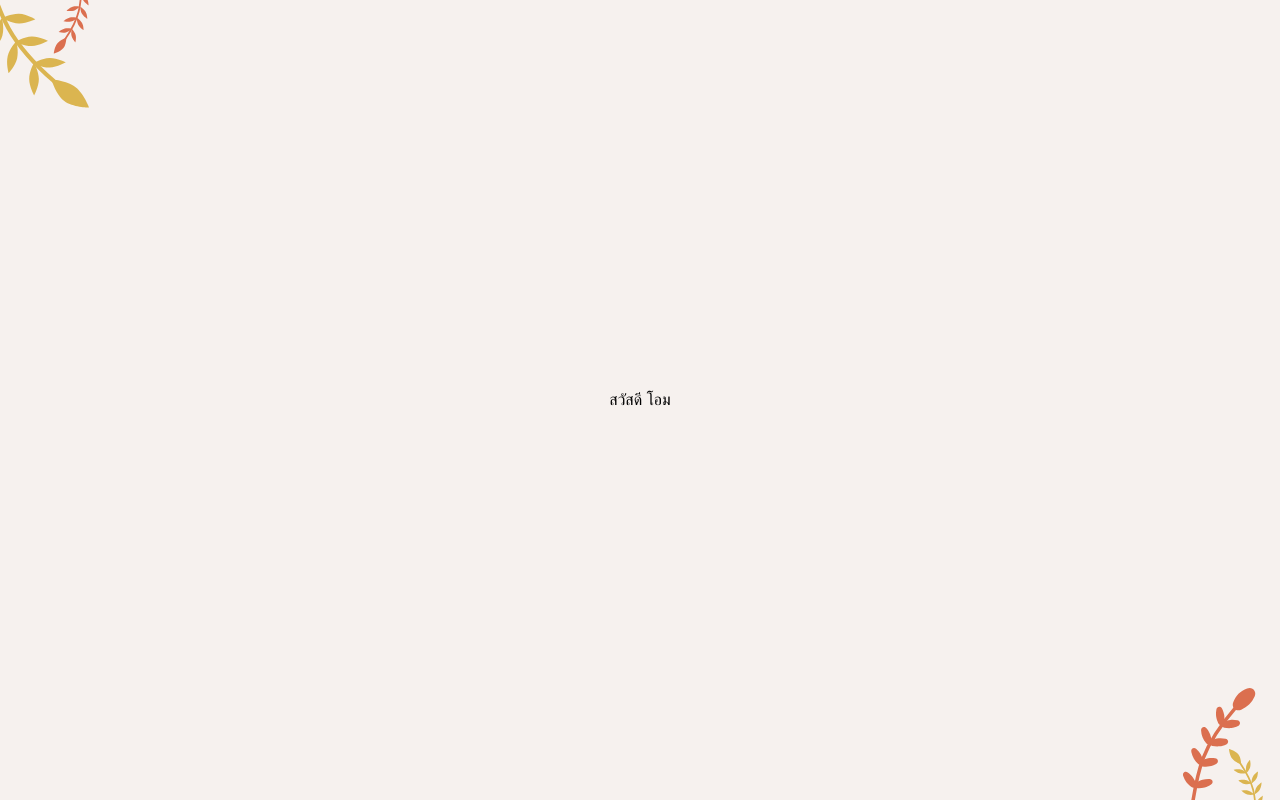
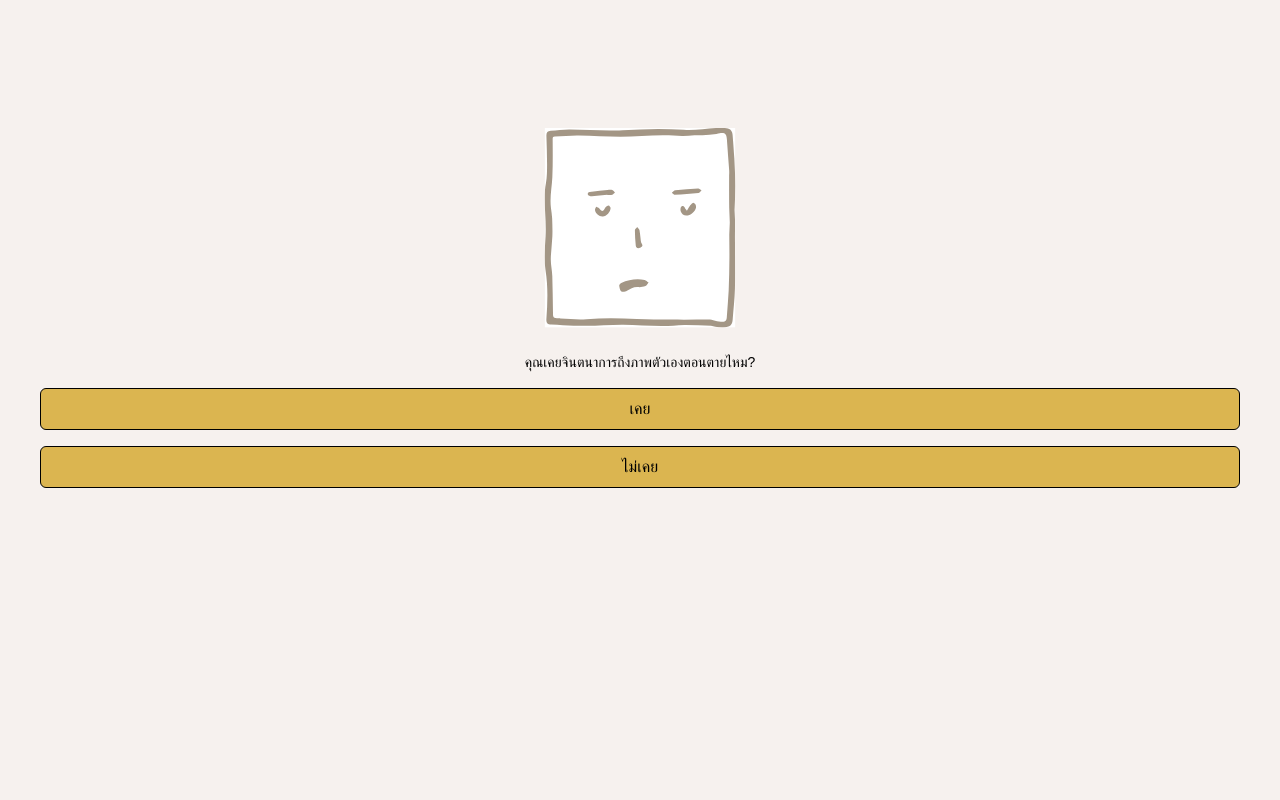
Before and after one commit to Tantatorn-dev/deathtalk-photobooth, a SvelteKit app: page /intro in a window 1280 px wide. Built offline with nearby package versions, Linux system fonts and the light colour scheme; a web font is replaced by a local one.

Commit message:
feat: add intro slideshow

```diff
--- a/src/components/frame/VineFrame.svelte
+++ b/src/components/frame/VineFrame.svelte
@@ -1,5 +1,5 @@
 <div class="relative h-[100vh]">
+	<img src="/vine/vine_1.svg" class="fixed top-0 left-0" alt="vine" />
 	<slot />
-	<img src="/vine/vine_1.svg" class="fixed top-0 left-0" alt="vine" />
 	<img src="/vine/vine_2.svg" class="fixed bottom-0 right-0" alt="vine" />
 </div>
--- a/src/routes/intro/+page.svelte
+++ b/src/routes/intro/+page.svelte
@@ -1,4 +1,5 @@
 <script lang="ts">
+	import { goto } from '$app/navigation';
 	import VineFrame from '../../components/frame/VineFrame.svelte';
 	import { avatar } from '../../store';
 
@@ -18,11 +19,17 @@
 	}
 
 	let stage: Stage = Stage.Hello;
+
+	setInterval(() => {
+		if(stage === Stage.Portrait) return;
+		if(stage === Stage.Info4) goto('/explore');
+		stage = stage + 1;
+	}, 5000);
 </script>
 
 {#if stage == Stage.Hello}
 	<VineFrame
-		><div class="flex flex-col items-center justify-center h-full">
+		><div class="container">
 			<p>สวัสดี โอม</p>
 		</div></VineFrame
 	>
@@ -35,33 +42,47 @@
 		{/if}
 
 		<div class="flex flex-col w-full gap-4 pl-10 pr-10 mt-4">
-			<p class="text-sm text-center">คุณเคยจินตนาการถึงภาพตัวเองตอนตายไหม?</p>
-			<button class="button-primary">เคย</button>
-			<button class="button-primary">ไม่เคย</button>
+			<p class="text-intro">คุณเคยจินตนาการถึงภาพตัวเองตอนตายไหม?</p>
+			<button class="button-primary" on:click={()=>{
+				stage = Stage.Info1;
+			}}>เคย</button>
+			<button class="button-primary" on:click={()=>{
+				stage = Stage.Info1;
+			}}>ไม่เคย</button>
 		</div>
 	</div>
 {:else if stage == Stage.Info1}
 	<VineFrame
-		><div class="flex flex-col items-center justify-center h-full">
-			<p>เราอาจมีหลายความรู้สึกเกิดขึ้น หลังจากที่ได้เห็นภาพของตัวเอง</p>
+		><div class="container">
+			<p class="text-intro">เราอาจมีหลายความรู้สึกเกิดขึ้น หลังจากที่ได้เห็นภาพของตัวเอง</p>
 		</div></VineFrame
 	>
 {:else if stage == Stage.Info2}
 	<VineFrame
-		><div class="flex flex-col items-center justify-center h-full">
-			<p>คนส่วนมาก คิดว่าการพูด หรือทำอะไรเกี่ยวกับความตาย เป็นลางร้าย อัปมงคล และไม่ควรพูดถึง</p>
+		><div class="container">
+			<p class="text-intro">คนส่วนมาก คิดว่าการพูด หรือทำอะไรเกี่ยวกับความตาย เป็นลางร้าย อัปมงคล และไม่ควรพูดถึง</p>
 		</div></VineFrame
 	>
 {:else if stage == Stage.Info3}
 	<VineFrame
-		><div class="flex flex-col items-center justify-center h-full">
-			<p>ซึ่งการไม่พูดเรื่องความตาย มีผลเสียมากกว่าที่เราคิด..</p>
+		><div class="container">
+			<p class="text-intro">ซึ่งการไม่พูดเรื่องความตาย มีผลเสียมากกว่าที่เราคิด..</p>
 		</div></VineFrame
 	>
 {:else if stage == Stage.Info4}
 	<VineFrame
-		><div class="flex flex-col items-center justify-center h-full">
-			<p>80% ของคนที่ได้จากไป ไม่มีการวางแผนคาดการณ์ล่วงหน้า</p>
+		><div class="container">
+			<p class="text-intro">80% ของคนที่ได้จากไป ไม่มีการวางแผนคาดการณ์ล่วงหน้า</p>
 		</div></VineFrame
 	>
 {/if}
+
+<style>
+	.container {
+		@apply flex flex-col items-center justify-center h-full pl-16 pr-16;
+	}
+
+	.text-intro {
+		@apply text-sm text-center;
+	}
+</style>
```
